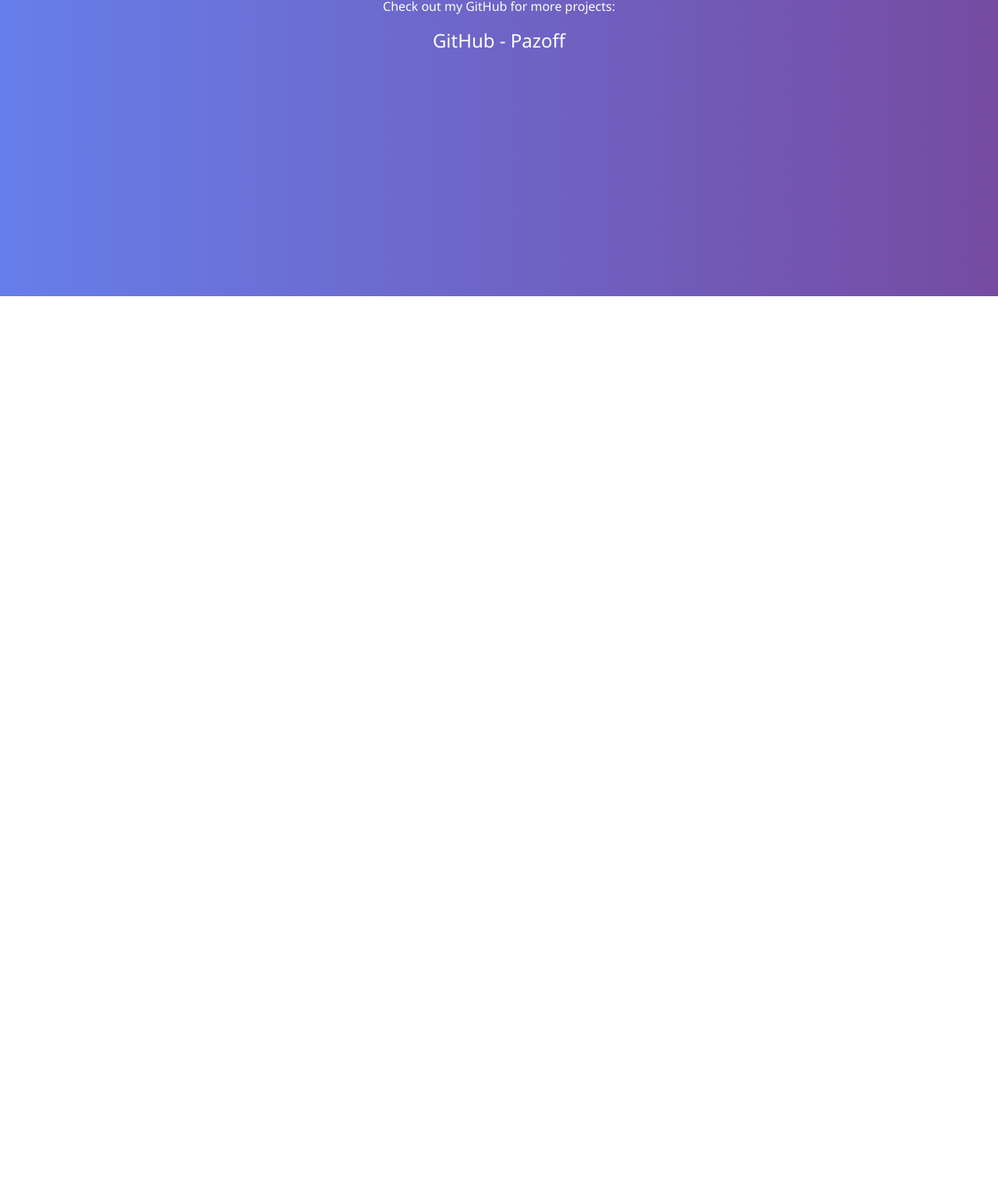
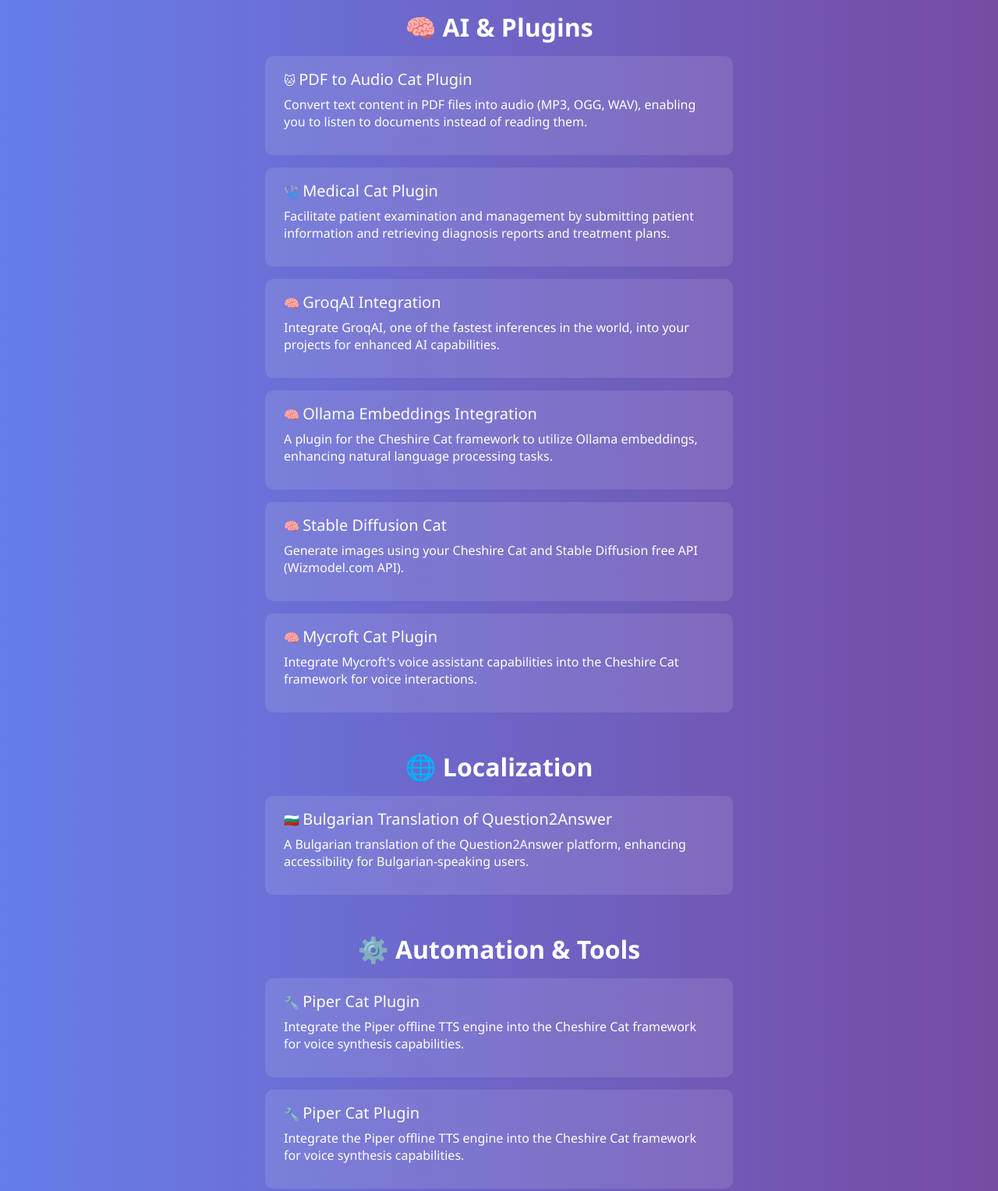
Before and after one commit to pazoff/pazoff.github.io, a plain HTML site: page index.html in a window 1280 px wide. Shown: the part 420-1948 px from the top of the page at 78% size. Before the commit the page ends 800 px from the top, so only its background shows below. Drawn offline with Linux system fonts and the light colour scheme.

Commit message:
Add files via upload

```diff
--- a/index.html
+++ b/index.html
@@ -74,6 +74,72 @@
     </li>
   </ul>
 
+  <h2>🧠 AI & Plugins</h2>
+  <ul>
+    <li>
+      🐱 <a href="https://github.com/pazoff/PDF-to-Audio-Plugin" target="_blank">
+        PDF to Audio Cat Plugin
+      </a>
+      <p style="font-size: 1rem; margin-top: 0.5rem;">Convert text content in PDF files into audio (MP3, OGG, WAV), enabling you to listen to documents instead of reading them.</p>
+    </li>
+    <li>
+      🩺 <a href="https://github.com/pazoff/medical-cat" target="_blank">
+        Medical Cat Plugin
+      </a>
+      <p style="font-size: 1rem; margin-top: 0.5rem;">Facilitate patient examination and management by submitting patient information and retrieving diagnosis reports and treatment plans.</p>
+    </li>
+    <li>
+      🧠 <a href="https://github.com/pazoff/GroqAI-Integration" target="_blank">
+        GroqAI Integration
+      </a>
+      <p style="font-size: 1rem; margin-top: 0.5rem;">Integrate GroqAI, one of the fastest inferences in the world, into your projects for enhanced AI capabilities.</p>
+    </li>
+    <li>
+      🧠 <a href="https://github.com/pazoff/ollama-embeddings-integration" target="_blank">
+        Ollama Embeddings Integration
+      </a>
+      <p style="font-size: 1rem; margin-top: 0.5rem;">A plugin for the Cheshire Cat framework to utilize Ollama embeddings, enhancing natural language processing tasks.</p>
+    </li>
+    <li>
+      🧠 <a href="https://github.com/pazoff/Stable-Diffusion-Cat" target="_blank">
+        Stable Diffusion Cat
+      </a>
+      <p style="font-size: 1rem; margin-top: 0.5rem;">Generate images using your Cheshire Cat and Stable Diffusion free API (Wizmodel.com API).</p>
+    </li>
+    <li>
+      🧠 <a href="https://github.com/pazoff/Mycroft-Cat" target="_blank">
+        Mycroft Cat Plugin
+      </a>
+      <p style="font-size: 1rem; margin-top: 0.5rem;">Integrate Mycroft's voice assistant capabilities into the Cheshire Cat framework for voice interactions.</p>
+    </li>
+  </ul>
+
+  <h2>🌐 Localization</h2>
+  <ul>
+    <li>
+      🇧🇬 <a href="https://github.com/pazoff/q2a-lang-bg" target="_blank">
+        Bulgarian Translation of Question2Answer
+      </a>
+      <p style="font-size: 1rem; margin-top: 0.5rem;">A Bulgarian translation of the Question2Answer platform, enhancing accessibility for Bulgarian-speaking users.</p>
+    </li>
+  </ul>
+
+  <h2>⚙️ Automation & Tools</h2>
+  <ul>
+    <li>
+      🔧 <a href="https://github.com/pazoff/Piper-Cat" target="_blank">
+        Piper Cat Plugin
+      </a>
+      <p style="font-size: 1rem; margin-top: 0.5rem;">Integrate the Piper offline TTS engine into the Cheshire Cat framework for voice synthesis capabilities.</p>
+    </li>
+    <li>
+      🔧 <a href="https://github.com/pazoff/Piper-Cat" target="_blank">
+        Piper Cat Plugin
+      </a>
+      <p style="font-size: 1rem; margin-top: 0.5rem;">Integrate the Piper offline TTS engine into the Cheshire Cat framework for voice synthesis capabilities.</p>
+    </li>
+  </ul>
+
   <div class="github-link">
     <p>Check out my GitHub for more projects:</p>
     <a href="https://github.com/pazoff/" target="_blank">GitHub - Pazoff</a>
```
